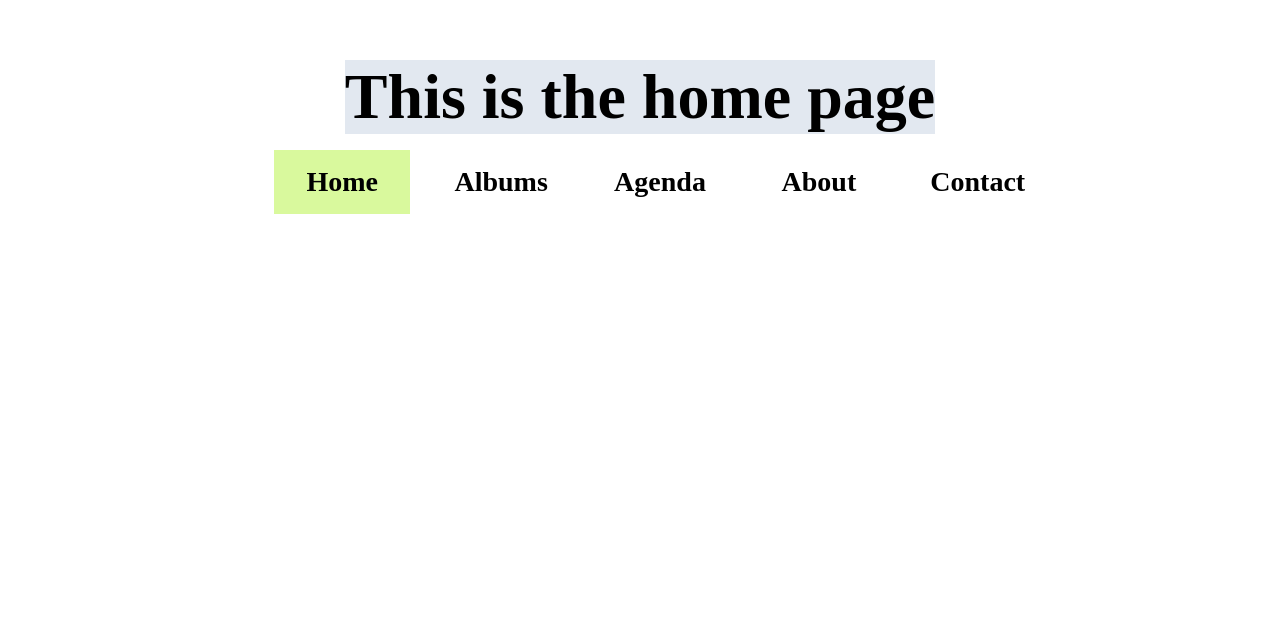
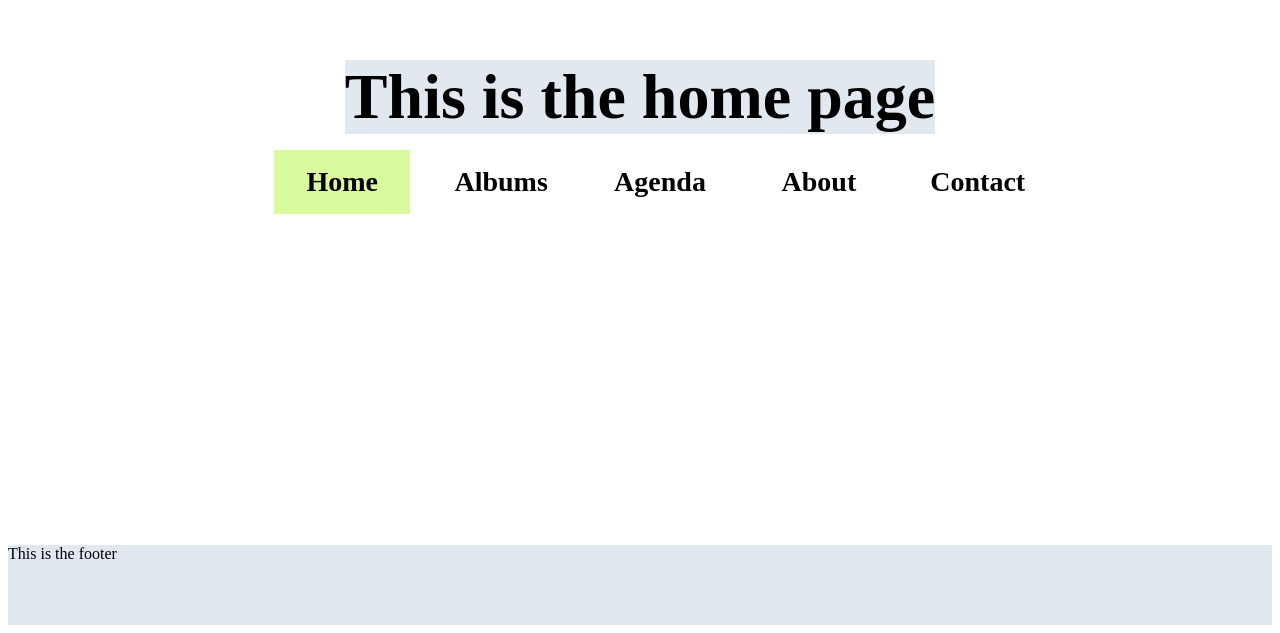
Before and after one commit to booskorporation/emmanuelbooskophotography-react-client, a React (Create React App) app: page / in a window 1280 px wide. Shown: the part 263-896 px from the top of the page. Before the commit the page ends 816 px from the top, so only its background shows below. Built offline with nearby package versions, Linux system fonts and the light colour scheme.

Commit message:
EBP-2 Added MainFooter

```diff
--- /dev/null
+++ b/src/components/MainFooter.tsx
@@ -0,0 +1,17 @@
+import styled from "styled-components";
+
+const StyledFooter = styled.footer`
+  width: 100%;
+  height: 5rem;
+  background-color: #e2e8f0;
+`;
+
+function MainFooter() {
+  return (
+    <StyledFooter>
+      This is the footer
+    </StyledFooter>
+  );
+}
+
+export { MainFooter };
--- a/src/components/pages/HomePage.tsx
+++ b/src/components/pages/HomePage.tsx
@@ -1,6 +1,7 @@
 import { StyledTitle } from '../StyledTitle';
 import { NavigationBar } from '../NavigationBar';
 import styled from 'styled-components';
+import { MainFooter } from '../MainFooter';
 
 const StyledWrapper = styled.div`
   min-height: 100vh;
@@ -12,10 +13,13 @@ const StyledWrapper = styled.div`
 
 function HomePage() {
   return (
-    <StyledWrapper>
-      <StyledTitle>This is the home page</StyledTitle>
-      <NavigationBar />
-    </StyledWrapper>
+    <>
+      <StyledWrapper>
+        <StyledTitle>This is the home page</StyledTitle>
+        <NavigationBar />
+      </StyledWrapper>
+      <MainFooter />
+    </>
   );
 }
 
```
